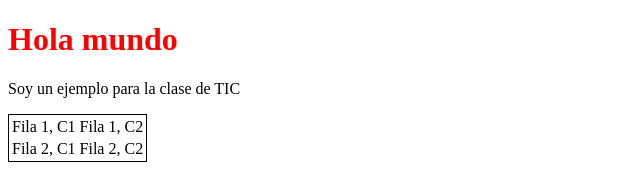
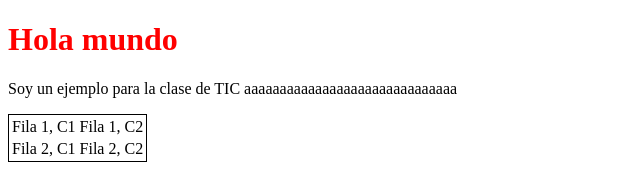
Before and after one commit to VicenteSanche/EPO-TIC-2-TUEXPEDIENT, a plain HTML site: page index.html in a window 1280 px wide. Shown: the whole page, without its empty margins (0-640 px from the left). Drawn offline with Linux system fonts and the light colour scheme.

Commit message:
AAAAAAAAAAA

```diff
--- a/index.html
+++ b/index.html
@@ -7,7 +7,9 @@
     </head>
     <body>
         <h1>Hola mundo</h1>
-        <p>Soy un ejemplo para la clase de TIC</p>
+        <p>Soy un ejemplo para la clase de TIC
+            aaaaaaaaaaaaaaaaaaaaaaaaaaaaaa
+        </p>
         <table style="border: 1px solid black;">
             <tr>
                 <td>Fila 1, C1</td>
```
